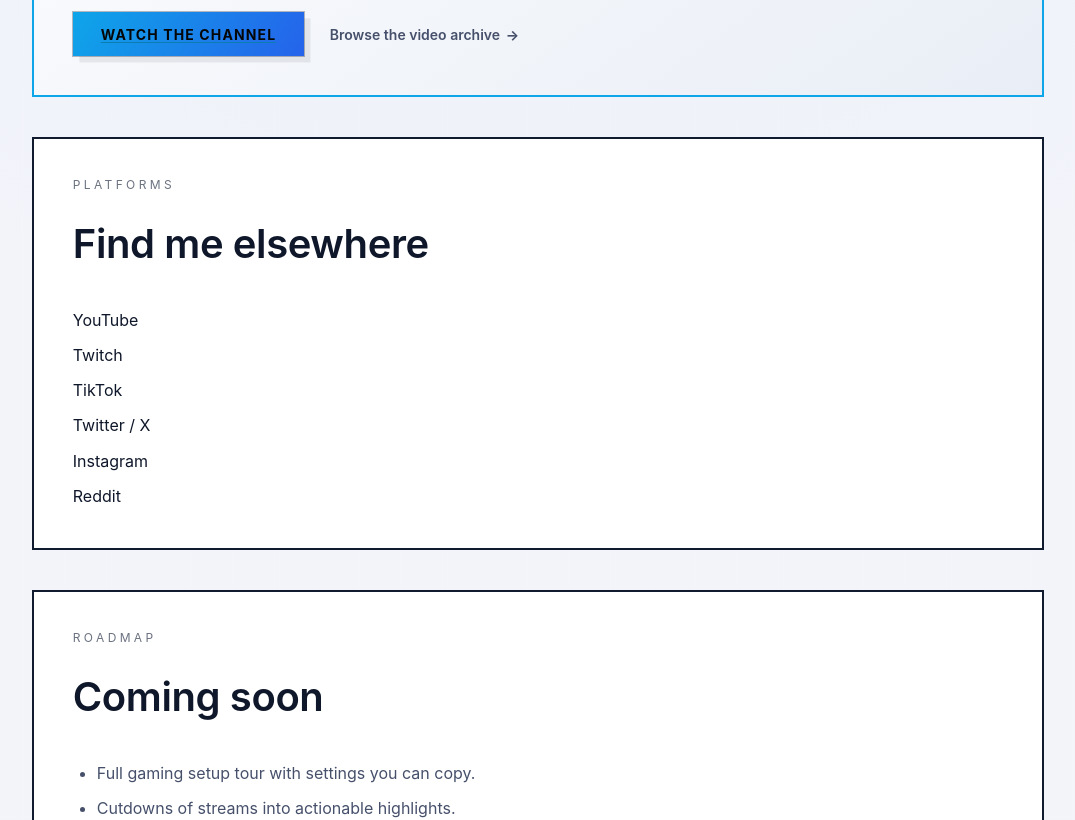
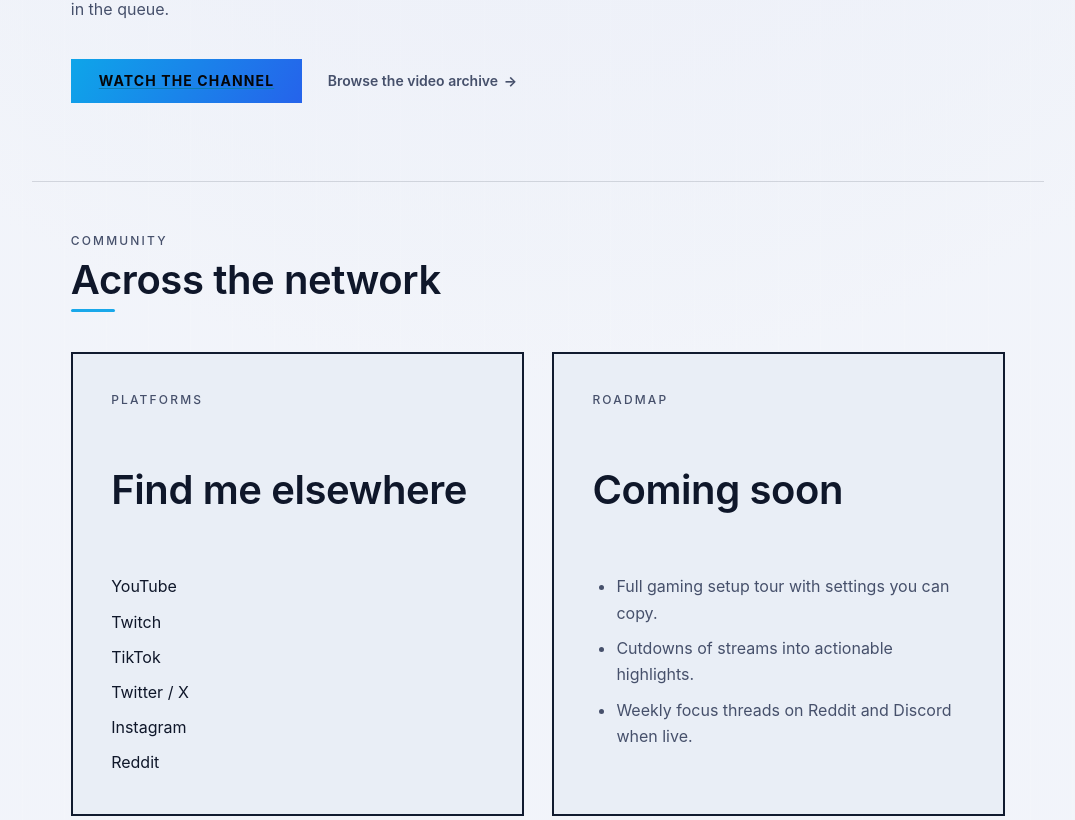
Before and after one commit to VCongini/duriin, a React (Vite) app: page /about in a window 1280 px wide. Shown: the part 626-1446 px from the top of the page, without its empty margins (102-1177 px from the left). Built offline with nearby package versions, Linux system fonts and the light colour scheme.

Commit message:
Align brutalist layout borders and remove shadows

```diff
--- a/src/pages/About.tsx
+++ b/src/pages/About.tsx
@@ -12,16 +12,18 @@
 export const About: React.FC = () => {
     return (
         <div className="u-page u-stack-lg">
-            <section className="c-panel c-panel--primary u-stack">
-                <p className="c-panel__label u-text-caption">About</p>
-                <h1 className="c-panel__title u-text-heading-xl">What is Duriin?</h1>
+            <section className="page-section u-stack">
+                <header className="c-section-header c-section-header--accent">
+                    <p className="c-section-header__label">About</p>
+                    <h1 className="c-section-header__title">What is Duriin?</h1>
+                </header>
                 <div className="u-readable u-stack">
-                    <p className="c-panel__body u-text-body">
+                    <p className="u-text-body">
                         Duriin is a channel for people who like their feeds sharp and their games loud.
                         Expect breakdowns of FPS setups, behind-the-scenes edits, and experiments in
                         game audio and visuals. No fluff—just the drop.
                     </p>
-                    <p className="c-panel__body u-text-body">
+                    <p className="u-text-body">
                         This space will expand with player guides, patch note reactions, build logs,
                         and cross-posted shorts. If you want something featured, ping me and I will
                         line it up in the queue.
@@ -42,9 +44,15 @@
                 </div>
             </section>
 
-            <section className="c-panel u-stack">
-                <p className="c-panel__label u-text-caption">Platforms</p>
-                <h2 className="c-panel__title u-text-heading-lg">Find me elsewhere</h2>
+            <section className="page-section u-stack">
+                <header className="c-section-header c-section-header--accent">
+                    <p className="c-section-header__label">Community</p>
+                    <h2 className="c-section-header__title">Across the network</h2>
+                </header>
+                <div className="page-card-grid">
+                    <article className="page-card u-stack">
+                        <p className="c-section-header__label">Platforms</p>
+                        <h3 className="u-text-heading-lg">Find me elsewhere</h3>
                         <ul className="link-list u-readable u-text-body">
                             {socials.map((link) => (
                                 <li key={link.name}>
@@ -54,16 +62,18 @@
                                 </li>
                             ))}
                         </ul>
-            </section>
+                    </article>
 
-            <section className="c-panel u-stack">
-                <p className="c-panel__label u-text-caption">Roadmap</p>
-                <h2 className="c-panel__title u-text-heading-lg">Coming soon</h2>
+                    <article className="page-card u-stack">
+                        <p className="c-section-header__label">Roadmap</p>
+                        <h3 className="u-text-heading-lg">Coming soon</h3>
                         <ul className="bullet-list u-readable u-text-body">
                             <li>Full gaming setup tour with settings you can copy.</li>
                             <li>Cutdowns of streams into actionable highlights.</li>
                             <li>Weekly focus threads on Reddit and Discord when live.</li>
                         </ul>
+                    </article>
+                </div>
             </section>
         </div>
     );
--- a/src/pages/Blog.tsx
+++ b/src/pages/Blog.tsx
@@ -20,7 +20,7 @@
 
     return (
         <div className="u-page u-stack-lg">
-            <section className="c-panel c-panel--section u-stack">
+            <section className="page-section u-stack">
                 <header className="c-section-header c-section-header--accent">
                     <p className="c-section-header__label">Devlog</p>
                     <h2 className="c-section-header__title">All posts &amp; updates</h2>
--- a/src/pages/Home.tsx
+++ b/src/pages/Home.tsx
@@ -27,7 +27,7 @@
                 <FeaturedCarousel items={featuredTopics} />
             </Suspense>
 
-            <section className="c-panel c-panel--primary c-panel--section u-stack">
+            <section className="page-section u-stack">
                 <header className="c-section-header c-section-header--accent">
                     <p className="c-section-header__label">Highlights</p>
                     <h2 className="c-section-header__title">Latest videos</h2>
@@ -63,7 +63,7 @@
                 </ul>
             </section>
 
-            <section className="c-panel c-panel--section u-stack">
+            <section className="page-section u-stack">
                 <header className="c-section-header c-section-header--accent">
                     <p className="c-section-header__label">Blog + Updates</p>
                     <h2 className="c-section-header__title">Latest posts</h2>
--- a/src/styles/components/_content.scss
+++ b/src/styles/components/_content.scss
@@ -14,14 +14,46 @@
     border-color: var(--color-accent);
 }
 
-.c-panel--section {
+.c-panel--section,
+.page-section {
     border: 0;
-    border-top: 1px solid var(--color-border-subtle);
+    border-top: 1px solid var(--page-section-border);
     border-radius: 0;
-    background: transparent;
+    background: var(--page-section-bg);
+    box-shadow: var(--page-section-shadow);
+    padding: clamp(var(--space-lg), 3vw, var(--space-xxl));
+    padding-top: clamp(var(--space-xl), 4vw, var(--space-xxl));
+}
+
+.page-section {
+    width: 100%;
+}
+
+.page-card {
+    border: var(--border-thin) solid var(--page-card-border);
+    border-radius: var(--panel-radius);
+    background: var(--page-card-bg);
+    padding: clamp(var(--space-lg), 3vw, var(--space-xl));
+    box-shadow: var(--page-card-shadow);
+}
+
+[data-theme-layout='brutalist'] .page-card {
+    border-width: var(--panel-border-width);
+    border-color: var(--panel-outline);
     box-shadow: none;
-    padding: clamp(var(--space-lg), 3vw, var(--space-xxl));
-    padding-top: var(--space-xl);
+}
+
+.page-section:first-child,
+.c-panel--section:first-child {
+    border-top: 0;
+}
+
+.page-card-grid {
+    @include fluid-grid(1fr, null, repeat(auto-fit, minmax(18rem, 1fr)), null, var(--space-lg), var(--space-lg));
+}
+
+.page-card-grid .page-card {
+    height: 100%;
 }
 
 .c-panel--loading {
@@ -281,6 +313,11 @@
     box-shadow: 0 10px 30px rgba(0, 0, 0, 0.2);
 }
 
+[data-theme-layout='brutalist'] .filters__select:hover,
+[data-theme-layout='brutalist'] .filters__select:focus-visible {
+    box-shadow: none;
+}
+
 .filters__select-label {
     white-space: nowrap;
 }
@@ -354,23 +391,8 @@
     border-radius: var(--radius-none);
 }
 
-// Mobile fix: ensure video cards and page container use full responsive width with no horizontal overflow.
 .videos-page {
     width: 100%;
-    padding-inline: clamp(var(--space-sm), 3vw, var(--space-lg));
-
-    .c-panel {
-        width: 100%;
-        max-width: min(100%, 88rem);
-        margin-inline: auto;
-        padding-inline: clamp(var(--space-sm), 4vw, var(--space-xl));
-    }
-
-    .video-spotlight,
-    .video-grid {
-        width: 100%;
-        max-width: 100%;
-    }
 }
 
 .video-spotlight {
@@ -378,12 +400,18 @@
     grid-template-columns: 1fr;
     gap: clamp(var(--space-md), 3vw, var(--space-xl));
     padding: clamp(var(--space-lg), 3vw, var(--space-xl));
-    border: var(--video-border-width) solid var(--panel-outline);
+    border: var(--border-thin) solid var(--page-card-border);
     border-radius: var(--panel-radius);
-    background: var(--color-bg-muted);
-    box-shadow: var(--panel-shadow);
+    background: var(--page-card-bg);
+    box-shadow: var(--page-card-shadow);
     animation: spotlightFade 0.4s ease;
     min-width: 0;
+}
+
+[data-theme-layout='brutalist'] .video-spotlight {
+    border-width: var(--panel-border-width);
+    border-color: var(--panel-outline);
+    box-shadow: none;
 }
 
 @include respond(tablet) {
@@ -454,7 +482,7 @@
     width: 100%;
     min-width: 0;
     overflow: visible;
-    padding-inline: clamp(var(--space-sm), 3vw, var(--space-xl));
+    padding-inline: 0;
 }
 
 .video-card {
@@ -484,6 +512,10 @@
     box-shadow: var(--video-active-shadow), var(--panel-shadow);
     background: var(--video-active-surface);
     transform: translateY(-2px) scale(1.03);
+}
+
+[data-theme-layout='brutalist'] .video-card {
+    box-shadow: none;
 }
 
 .video-card.is-active:hover,
@@ -520,7 +552,7 @@
     min-height: clamp(10rem, 40vw, 14rem);
     overflow: hidden;
     position: relative;
-    border-radius: calc(var(--panel-radius) - 0.15rem);
+    border-radius: calc(var(--panel-radius) - 0.15rem) calc(var(--panel-radius) - 0.15rem) 0 0;
     z-index: 1;
 
     @include respond(tablet) {
@@ -710,6 +742,12 @@
     box-shadow: var(--panel-shadow), 0 18px 40px rgba(0, 0, 0, 0.32);
 }
 
+[data-theme-layout='brutalist'] .video-card:not(.is-active):hover,
+[data-theme-layout='brutalist'] .video-card:not(.is-active):focus-within {
+    box-shadow: none;
+    transform: translateY(-2px);
+}
+
 .video-card.is-active:hover,
 .video-card.is-active:focus-within {
     transform: scale(1.02);
--- a/src/styles/themes/_brutalist-dark.scss
+++ b/src/styles/themes/_brutalist-dark.scss
@@ -7,6 +7,7 @@
     --color-surface-alt: #161a2d;
     --color-bg-panel: var(--color-surface);
     --color-border: #272b3e;
+    --color-border-subtle: rgba(95, 240, 255, 0.24);
     --color-border-strong: #5ff0ff;
     --color-text-primary: #f5f8ff;
     --color-text-secondary: #cbd5e1;
@@ -48,23 +49,24 @@
     --button-ghost-hover: rgba(255, 255, 255, 0.08);
     --button-ghost-text: var(--color-text-primary);
     --grid-line-color: 95, 240, 255;
-    --grid-line-opacity: 0.12;
-    --app-bg-image: repeating-linear-gradient(
-            to right,
-            rgba(var(--grid-line-color), calc(var(--grid-line-opacity) * 0.6)) 0,
-            rgba(var(--grid-line-color), calc(var(--grid-line-opacity) * 0.6)) 1px,
-            rgba(var(--grid-line-color), var(--grid-line-opacity)) 1px,
-            rgba(var(--grid-line-color), var(--grid-line-opacity)) 42px
-        ),
-        radial-gradient(circle at top, #111827 0, #050608 55%);
-    --shadow-brutalist: 0 0 0 1px rgba(95, 240, 255, 0.35), 0.45rem 0.45rem 0 0 rgba(0, 0, 0, 0.95);
+    --grid-line-opacity: 0.06;
+    --app-bg-image: radial-gradient(circle at 14% 18%, rgba(22, 242, 214, 0.14), transparent 36%),
+        radial-gradient(circle at 82% 10%, rgba(78, 163, 255, 0.12), transparent 42%),
+        linear-gradient(160deg, #05070f 0%, #0a0f1d 55%, #03050d 100%);
+    --shadow-brutalist: none;
     --shadow-modern: 0 30px 80px rgba(5, 6, 24, 0.9);
+    --page-section-bg: transparent;
+    --page-section-border: var(--color-border-subtle);
+    --page-section-shadow: none;
+    --page-card-bg: var(--color-bg-muted);
+    --page-card-border: var(--color-border);
+    --page-card-shadow: none;
     --video-border-width: var(--border-base);
     --video-border-width-active: var(--border-thick);
     --video-active-outline: #ff2bd0;
     --video-active-surface: var(--color-bg-panel);
     --video-active-overlay: transparent;
-    --video-active-shadow: var(--shadow-brutalist);
+    --video-active-shadow: none;
     --feature-card-shadow-brutalist: none;
     --feature-card-shadow-modern: var(--shadow-modern);
     --feature-border-strong: 3px solid var(--color-border-strong);
--- a/src/styles/themes/_brutalist-light.scss
+++ b/src/styles/themes/_brutalist-light.scss
@@ -7,6 +7,7 @@
     --color-surface-alt: #f3f6ff;
     --color-bg-panel: var(--color-surface);
     --color-border: #c2c9e0;
+    --color-border-subtle: rgba(17, 27, 47, 0.14);
     --color-border-strong: #111b2f;
     --color-text-primary: #0f172a;
     --color-text-secondary: #46506b;
@@ -57,14 +58,20 @@
             rgba(var(--grid-line-color), var(--grid-line-opacity)) 42px
         ),
         radial-gradient(circle at top, #e8ecf7 0, #f5f7fb 55%);
-    --shadow-brutalist: 0 0 0 1px rgba(17, 27, 47, 0.3), 0.4rem 0.4rem 0 0 rgba(15, 23, 42, 0.08);
+    --shadow-brutalist: none;
     --shadow-modern: 0 25px 60px rgba(15, 23, 42, 0.15);
+    --page-section-bg: transparent;
+    --page-section-border: var(--color-border-subtle);
+    --page-section-shadow: none;
+    --page-card-bg: var(--color-bg-muted);
+    --page-card-border: var(--color-border);
+    --page-card-shadow: none;
     --video-border-width: var(--border-base);
     --video-border-width-active: var(--border-thick);
     --video-active-outline: #ff1fb7;
     --video-active-surface: var(--color-bg-panel);
     --video-active-overlay: transparent;
-    --video-active-shadow: var(--shadow-brutalist);
+    --video-active-shadow: none;
     --feature-card-shadow-brutalist: none;
     --feature-card-shadow-modern: var(--shadow-modern);
     --feature-border-strong: 3px solid var(--color-border-strong);
--- a/src/styles/themes/_modern-dark.scss
+++ b/src/styles/themes/_modern-dark.scss
@@ -7,6 +7,7 @@
     --color-surface-alt: rgba(18, 22, 36, 0.82);
     --color-bg-panel: color-mix(in srgb, var(--color-surface) 80%, #0f1527 20%);
     --color-border: rgba(248, 251, 255, 0.12);
+    --color-border-subtle: rgba(248, 251, 255, 0.16);
     --color-border-strong: rgba(248, 251, 255, 0.36);
     --color-text-primary: #f6f8ff;
     --color-text-secondary: #c6d0e0;
@@ -52,6 +53,12 @@
         linear-gradient(145deg, #05070f 0%, #070b18 46%, #04060e 100%);
     --shadow-brutalist: 0 0 0 1px rgba(255, 255, 255, 0.08), 0 28px 70px rgba(3, 5, 15, 0.92);
     --shadow-modern: 0 42px 90px rgba(3, 5, 15, 0.9);
+    --page-section-bg: transparent;
+    --page-section-border: var(--color-border-subtle);
+    --page-section-shadow: none;
+    --page-card-bg: var(--color-bg-panel);
+    --page-card-border: var(--color-border);
+    --page-card-shadow: var(--shadow-modern);
     --video-border-width-active: var(--video-border-width);
     --video-active-outline: var(--panel-outline);
     --video-active-title: #f0f4ff;
--- a/src/styles/themes/_modern-light.scss
+++ b/src/styles/themes/_modern-light.scss
@@ -7,6 +7,7 @@
     --color-surface-alt: rgba(243, 246, 255, 0.94);
     --color-bg-panel: color-mix(in srgb, var(--color-surface) 82%, #f3f6ff 18%);
     --color-border: rgba(12, 20, 40, 0.06);
+    --color-border-subtle: rgba(12, 20, 40, 0.12);
     --color-border-strong: rgba(12, 20, 40, 0.38);
     --color-text-primary: #0b1220;
     --color-text-secondary: #4a5365;
@@ -52,6 +53,12 @@
         linear-gradient(150deg, #f9fbff 0%, #eef2ff 36%, #f6f8ff 100%);
     --shadow-brutalist: 0 18px 40px rgba(12, 20, 40, 0.12);
     --shadow-modern: 0 38px 80px rgba(12, 20, 40, 0.14);
+    --page-section-bg: transparent;
+    --page-section-border: var(--color-border-subtle);
+    --page-section-shadow: none;
+    --page-card-bg: var(--color-bg-panel);
+    --page-card-border: var(--color-border);
+    --page-card-shadow: var(--shadow-modern);
     --video-border-width-active: var(--video-border-width);
     --video-active-outline: var(--panel-outline);
     --video-active-title: #102041;
--- a/src/styles/utilities/_variables.scss
+++ b/src/styles/utilities/_variables.scss
@@ -51,6 +51,7 @@
     --color-surface-alt: #161a2d;
     --color-bg-panel: var(--color-surface);
     --color-border: #272b3e;
+    --color-border-subtle: rgba(95, 240, 255, 0.24);
     --color-border-strong: #5ff0ff;
     --color-text-primary: #f5f8ff;
     --color-text-secondary: #cbd5e1;
@@ -102,6 +103,12 @@
     --app-bg-image: radial-gradient(circle at top, #111827 0, #050608 55%);
     --shadow-brutalist: 0 0 0 1px rgba(95, 240, 255, 0.35), 0.45rem 0.45rem 0 0 rgba(0, 0, 0, 0.95);
     --shadow-modern: 0 30px 80px rgba(5, 6, 24, 0.9);
+    --page-section-bg: transparent;
+    --page-section-border: var(--color-border-subtle);
+    --page-section-shadow: none;
+    --page-card-bg: var(--color-bg-muted);
+    --page-card-border: var(--panel-outline);
+    --page-card-shadow: var(--panel-shadow);
     --video-border-width: var(--border-thin);
     --video-border-width-active: var(--border-base);
     --video-active-outline: var(--color-accent);
```
Also changed, not shown: src/pages/Videos.tsx (+11 -7 lines), 1 other file (tests, documents, lock files or other folders). Lines whose indentation alone changed are shown as unchanged.
